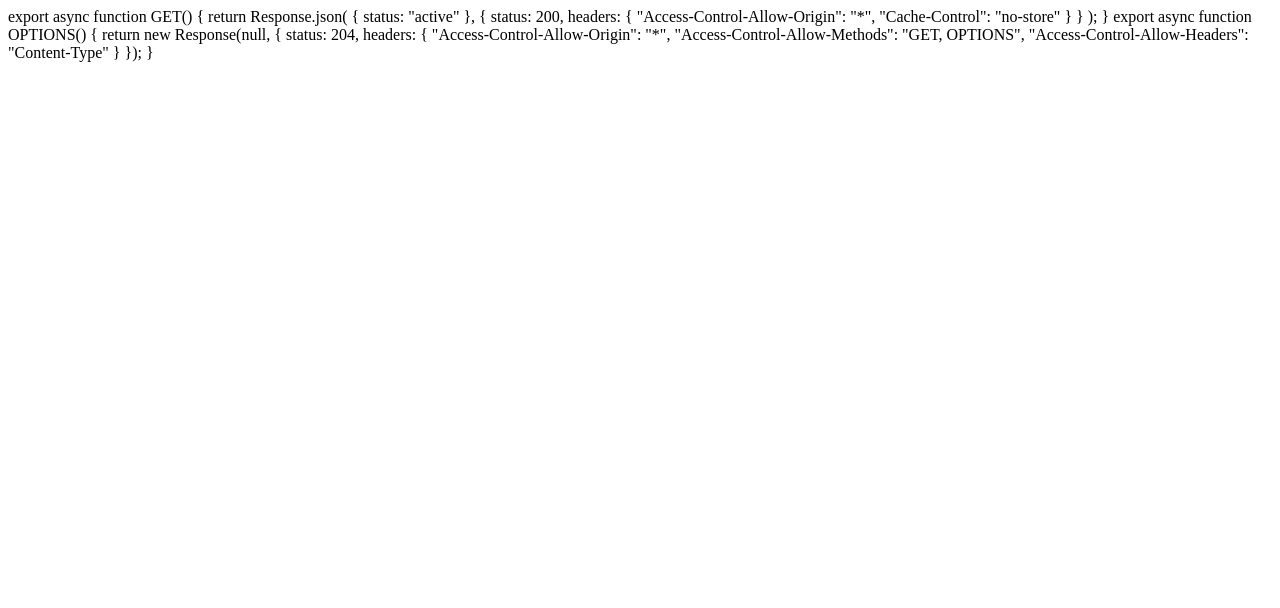
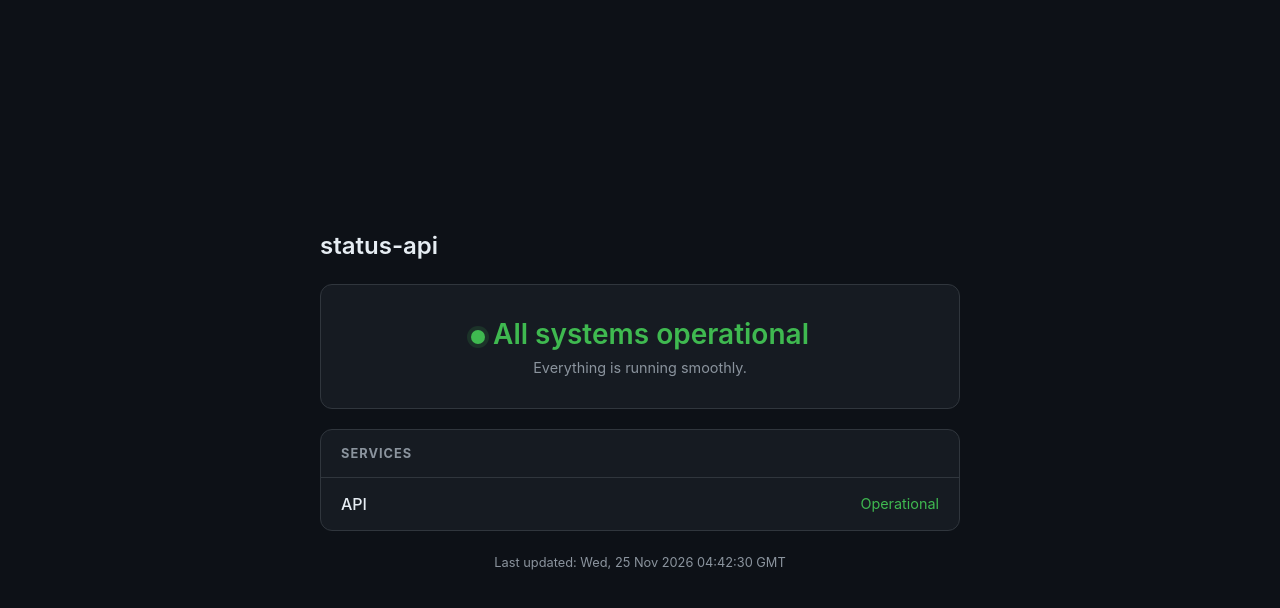
Before and after one commit to JesselZapanta/status-api, a website: page index.html in a window 1280 px wide. Drawn offline with Linux system fonts and the light colour scheme.

Commit message:
Add status page and GitHub Pages deployment workflow

```diff
--- a/index.html
+++ b/index.html
@@ -1,26 +1,94 @@
-
-export async function GET() {
-    return Response.json(
-        {
-            status: "active"
-        },
-        {
-            status: 200,
-            headers: {
-                "Access-Control-Allow-Origin": "*",
-                "Cache-Control": "no-store"
-            }
+<!DOCTYPE html>
+<html lang="en">
+<head>
+    <meta charset="UTF-8">
+    <meta name="viewport" content="width=device-width, initial-scale=1.0">
+    <title>status-api — Status</title>
+    <style>
+        :root {
+            --bg: #0d1117;
+            --card: #161b22;
+            --border: #30363d;
+            --text: #e6edf3;
+            --muted: #8b949e;
+            --green: #3fb950;
         }
-    );
-}
-
-export async function OPTIONS() {
-    return new Response(null, {
-        status: 204,
-        headers: {
-            "Access-Control-Allow-Origin": "*",
-            "Access-Control-Allow-Methods": "GET, OPTIONS",
-            "Access-Control-Allow-Headers": "Content-Type"
+        * { box-sizing: border-box; margin: 0; padding: 0; }
+        body {
+            font-family: -apple-system, BlinkMacSystemFont, "Segoe UI", Helvetica, Arial, sans-serif;
+            background: var(--bg);
+            color: var(--text);
+            min-height: 100vh;
+            display: flex;
+            align-items: center;
+            justify-content: center;
+            padding: 24px;
         }
-    });
-}
+        .container { width: 100%; max-width: 640px; }
+        h1 { font-size: 1.5rem; font-weight: 600; margin-bottom: 24px; }
+        .banner {
+            background: var(--card);
+            border: 1px solid var(--border);
+            border-radius: 12px;
+            padding: 32px;
+            text-align: center;
+            margin-bottom: 20px;
+        }
+        .dot {
+            display: inline-block;
+            width: 14px;
+            height: 14px;
+            border-radius: 50%;
+            background: var(--green);
+            margin-right: 8px;
+            box-shadow: 0 0 0 4px rgba(63,185,80,0.15);
+        }
+        .banner h2 { font-size: 1.75rem; font-weight: 600; color: var(--green); margin-bottom: 8px; }
+        .banner p { color: var(--muted); font-size: 0.9rem; }
+        .card {
+            background: var(--card);
+            border: 1px solid var(--border);
+            border-radius: 12px;
+            overflow: hidden;
+        }
+        .card h3 {
+            font-size: 0.8rem;
+            text-transform: uppercase;
+            letter-spacing: 0.08em;
+            color: var(--muted);
+            padding: 16px 20px;
+            border-bottom: 1px solid var(--border);
+        }
+        .service {
+            display: flex;
+            justify-content: space-between;
+            align-items: center;
+            padding: 16px 20px;
+        }
+        .service + .service { border-top: 1px solid var(--border); }
+        .service-name { font-weight: 500; }
+        .service-status { color: var(--green); font-size: 0.9rem; }
+        footer { text-align: center; color: var(--muted); font-size: 0.8rem; margin-top: 24px; }
+    </style>
+</head>
+<body>
+    <div class="container">
+        <h1>status-api</h1>
+        <div class="banner">
+            <h2><span class="dot"></span>All systems operational</h2>
+            <p>Everything is running smoothly.</p>
+        </div>
+        <div class="card">
+            <h3>Services</h3>
+            <div class="service">
+                <span class="service-name">API</span>
+                <span class="service-status">Operational</span>
+            </div>
+        </div>
+        <footer>Last updated: <span id="updated"></span></footer>
+    </div>
+    <script>
+        document.getElementById("updated").textContent = new Date().toUTCString();
+    </script>
+</body>
+</html>
```
Also changed, not shown: .github/workflows/deploy-pages.yml (added).
